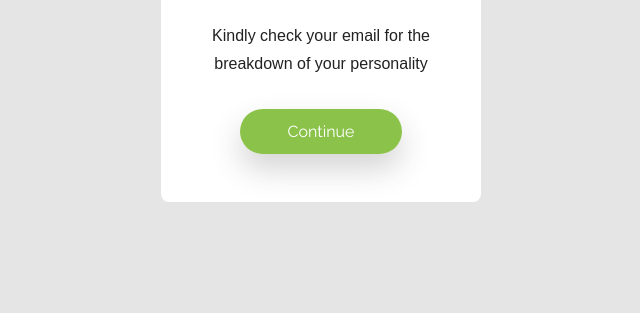
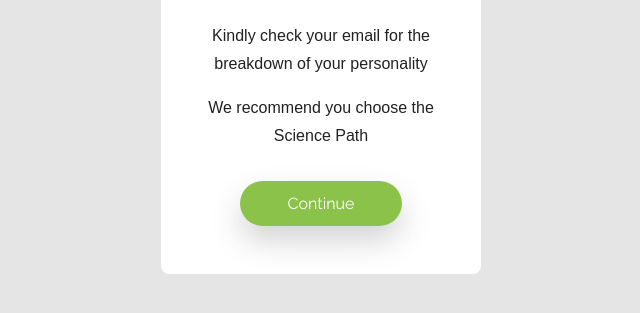
Before and after one commit to MikunsHub/leaversgate, a Flask app: template templates/success.html in a window 1280 px wide. Shown: the part 426-739 px from the top of the page, without its empty margins (319-959 px from the left). Run offline with Flask 2, Linux system fonts and the light colour scheme; the template is opened without the code that fills it, so the values that code supplies are empty; parts of the project's set-up code (start-up, migrations or seed data) failed here and were passed over.

Commit message:
Update success.html

```diff
--- a/templates/success.html
+++ b/templates/success.html
@@ -72,6 +72,9 @@
     <p>
         Kindly check your email for the breakdown of your personality
     </p>
+    <p>
+       We recommend you choose the Science Path
+    </p>
     <a href="{{url_for('profile')}}" id="contBtn">Continue</a>
   </div>
 </div>
```
